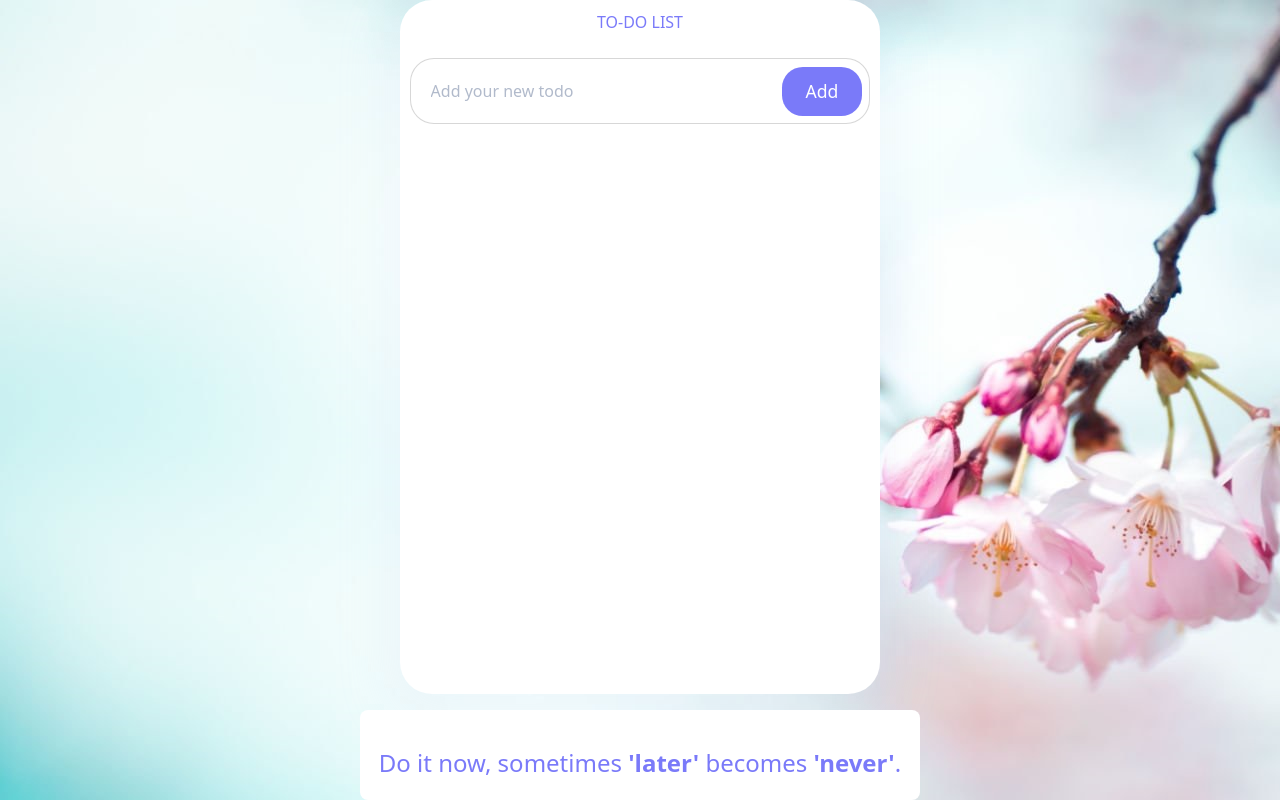
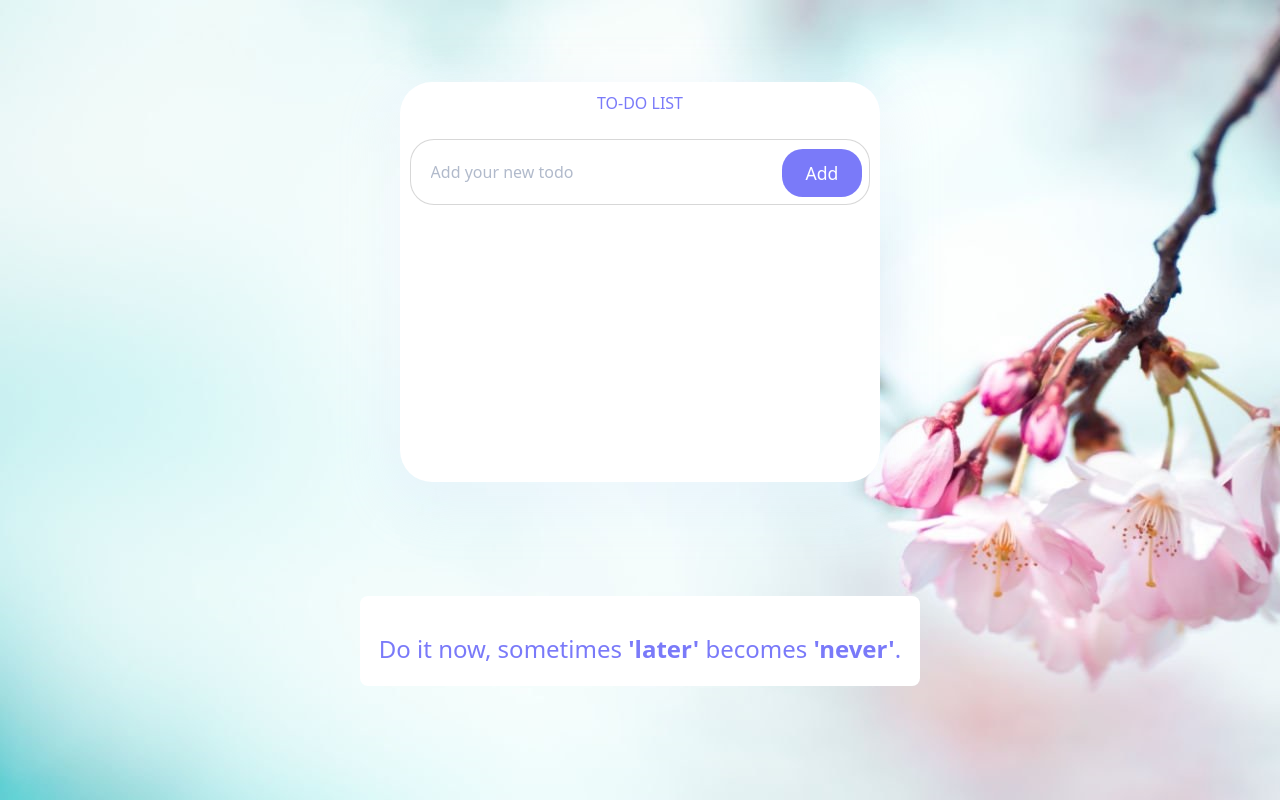
Before and after one commit to nospike4u/to-do-list-group-2, a plain HTML site: page index.html in a window 1280 px wide. Drawn offline with nearby package versions, Linux system fonts and the light colour scheme.

```diff
--- a/style.css
+++ b/style.css
@@ -47,9 +47,9 @@
   padding: 0.5rem 1rem;
   transition: all 1s ease;
 }
-.todo {
+/* .todo {
     flex: 1;
-}
+} */
 .completed {
     text-decoration: line-through;
 }
@@ -132,7 +132,8 @@
 
 .footer {
   display: flex;
-  margin-top: 1rem;
+  margin-top: 2rem;
+  margin-bottom: 2rem;
   gap: 1.8rem;
   background-color: var(--white);
   padding: 1.2rem;
```
